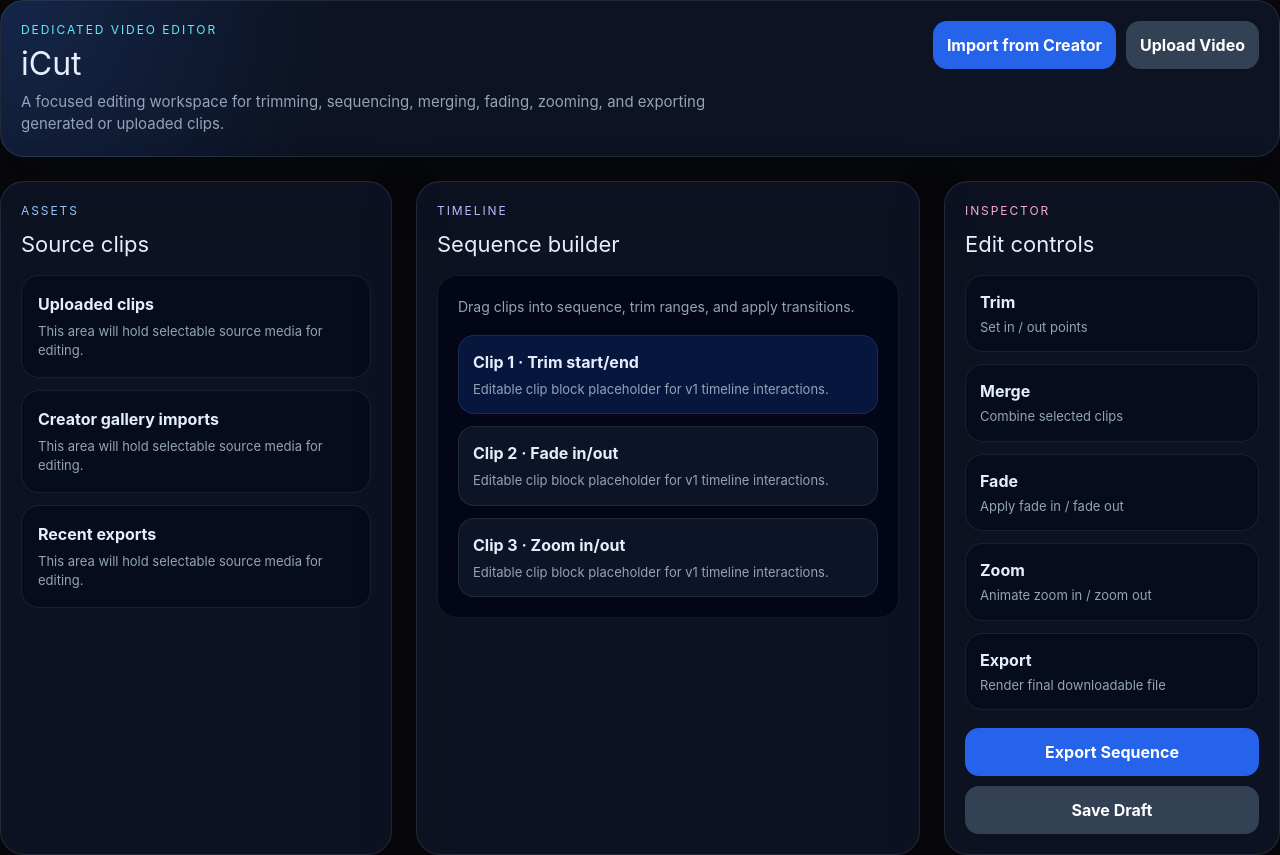
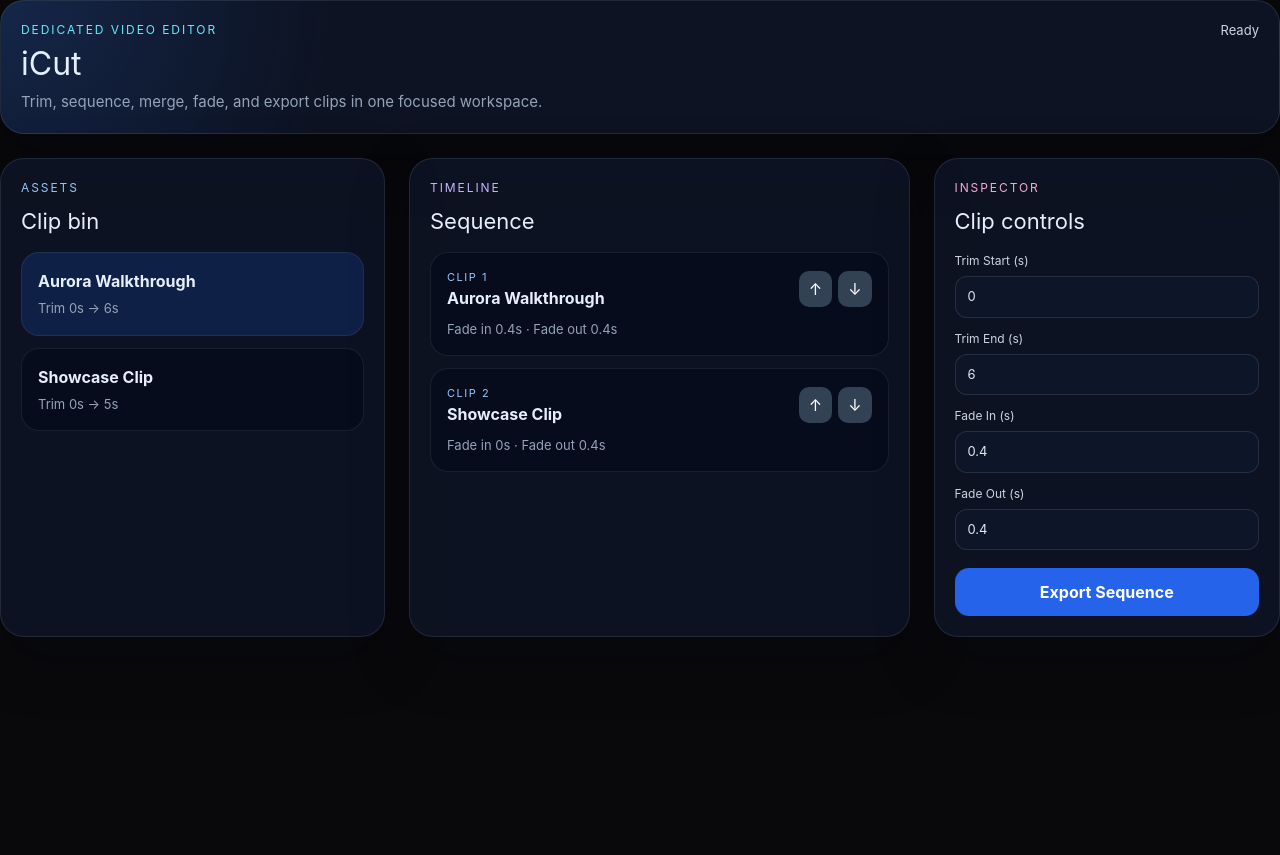
Before and after one commit to mavicair2tw/openai-tw-site, a Next.js app: page /icut in a window 1280 px wide. After the commit the page ends 800 px from the top, so only its background shows below. Built offline with nearby package versions, Linux system fonts and the light colour scheme.

Commit message:
feat(icut): build v1 editor with ffmpeg export

```diff
--- /dev/null
+++ b/src/app/api/icut-export/route.ts
@@ -0,0 +1,96 @@
+import { NextResponse } from 'next/server';
+import { promises as fs } from 'fs';
+import os from 'os';
+import path from 'path';
+import crypto from 'crypto';
+import { execFile } from 'child_process';
+import { promisify } from 'util';
+
+const execFileAsync = promisify(execFile);
+
+type ClipInput = {
+  src: string;
+  trimStart?: number;
+  trimEnd?: number;
+  fadeIn?: number;
+  fadeOut?: number;
+};
+
+async function downloadFile(url: string, filePath: string) {
+  const response = await fetch(url);
+  if (!response.ok) throw new Error(`Failed to download ${url}`);
+  const buffer = Buffer.from(await response.arrayBuffer());
+  await fs.writeFile(filePath, buffer);
+}
+
+export async function POST(req: Request) {
+  const body = await req.json().catch(() => ({}));
+  const clips: ClipInput[] = Array.isArray(body?.clips) ? body.clips : [];
+
+  if (clips.length === 0) {
+    return NextResponse.json({ error: 'No clips provided.' }, { status: 400 });
+  }
+
+  const jobId = crypto.randomUUID();
+  const tempDir = path.join(os.tmpdir(), `icut-export-${jobId}`);
+  await fs.mkdir(tempDir, { recursive: true });
+
+  try {
+    const processedFiles: string[] = [];
+
+    for (let index = 0; index < clips.length; index += 1) {
+      const clip = clips[index];
+      const inputPath = path.join(tempDir, `input-${index}.mp4`);
+      const outputPath = path.join(tempDir, `processed-${index}.mp4`);
+      await downloadFile(clip.src, inputPath);
+
+      const videoFilters: string[] = [];
+      const fadeIn = Math.max(0, Number(clip.fadeIn || 0));
+      const fadeOut = Math.max(0, Number(clip.fadeOut || 0));
+      const trimStart = Math.max(0, Number(clip.trimStart || 0));
+      const trimEnd = Math.max(trimStart, Number(clip.trimEnd || 0));
+      const duration = trimEnd > trimStart ? trimEnd - trimStart : 0;
+
+      if (fadeIn > 0) videoFilters.push(`fade=t=in:st=0:d=${fadeIn}`);
+      if (fadeOut > 0 && duration > fadeOut) videoFilters.push(`fade=t=out:st=${duration - fadeOut}:d=${fadeOut}`);
+
+      const args = ['-y'];
+      if (trimStart > 0) args.push('-ss', String(trimStart));
+      args.push('-i', inputPath);
+      if (duration > 0) args.push('-t', String(duration));
+      if (videoFilters.length > 0) args.push('-vf', videoFilters.join(','));
+      args.push('-c:v', 'libx264', '-c:a', 'aac', outputPath);
+
+      await execFileAsync('/opt/homebrew/bin/ffmpeg', args);
+      processedFiles.push(outputPath);
+    }
+
+    const listFilePath = path.join(tempDir, 'concat.txt');
+    const listContent = processedFiles.map((file) => `file '${file.replace(/'/g, `'\\''`)}'`).join('\n');
+    await fs.writeFile(listFilePath, listContent, 'utf8');
+
+    const finalOutputPath = path.join(tempDir, 'icut-export.mp4');
+    await execFileAsync('/opt/homebrew/bin/ffmpeg', [
+      '-y',
+      '-f', 'concat',
+      '-safe', '0',
+      '-i', listFilePath,
+      '-c', 'copy',
+      finalOutputPath,
+    ]);
+
+    const outputBuffer = await fs.readFile(finalOutputPath);
+    return new Response(outputBuffer, {
+      status: 200,
+      headers: {
+        'Content-Type': 'video/mp4',
+        'Content-Disposition': `attachment; filename="icut-export-${Date.now()}.mp4"`,
+      },
+    });
+  } catch (error) {
+    const message = error instanceof Error ? error.message : 'iCut export failed';
+    return NextResponse.json({ error: message }, { status: 500 });
+  } finally {
+    await fs.rm(tempDir, { recursive: true, force: true }).catch(() => undefined);
+  }
+}
--- a/src/app/icut/page.tsx
+++ b/src/app/icut/page.tsx
@@ -1,4 +1,37 @@
 'use client';
+
+import { useMemo, useState } from 'react';
+
+type Clip = {
+  id: string;
+  title: string;
+  src: string;
+  trimStart: number;
+  trimEnd: number;
+  fadeIn: number;
+  fadeOut: number;
+};
+
+const sampleClips: Clip[] = [
+  {
+    id: 'clip-1',
+    title: 'Aurora Walkthrough',
+    src: 'https://interactive-examples.mdn.mozilla.net/media/cc0-videos/flower.mp4',
+    trimStart: 0,
+    trimEnd: 6,
+    fadeIn: 0.4,
+    fadeOut: 0.4,
+  },
+  {
+    id: 'clip-2',
+    title: 'Showcase Clip',
+    src: 'https://www.w3schools.com/html/mov_bbb.mp4',
+    trimStart: 0,
+    trimEnd: 5,
+    fadeIn: 0,
+    fadeOut: 0.4,
+  },
+];
 
 const cardStyle: React.CSSProperties = {
   background: 'rgba(15,23,42,0.72)',
@@ -8,109 +41,171 @@ const cardStyle: React.CSSProperties = {
   boxShadow: '0 20px 60px rgba(2,6,23,0.28)',
 };
 
-const actionButton: React.CSSProperties = {
-  border: 'none',
-  borderRadius: '14px',
-  padding: '12px 14px',
-  fontWeight: 700,
-  cursor: 'pointer',
+const fieldStyle: React.CSSProperties = {
+  width: '100%',
+  padding: '10px 12px',
+  borderRadius: '12px',
+  border: '1px solid rgba(148,163,184,0.18)',
+  background: 'rgba(15,23,42,0.85)',
+  color: '#e2e8f0',
+  fontSize: '13px',
+  boxSizing: 'border-box',
 };
 
 export default function ICutPage() {
+  const [clips, setClips] = useState<Clip[]>(sampleClips);
+  const [activeId, setActiveId] = useState<string>(sampleClips[0]?.id ?? '');
+  const [isExporting, setIsExporting] = useState(false);
+  const [status, setStatus] = useState('Ready');
+
+  const activeClip = useMemo(() => clips.find((clip) => clip.id === activeId) ?? clips[0], [clips, activeId]);
+
+  const updateClip = (id: string, updates: Partial<Clip>) => {
+    setClips((current) => current.map((clip) => (clip.id === id ? { ...clip, ...updates } : clip)));
+  };
+
+  const moveClip = (id: string, direction: 'up' | 'down') => {
+    setClips((current) => {
+      const index = current.findIndex((clip) => clip.id === id);
+      if (index < 0) return current;
+      const target = direction === 'up' ? index - 1 : index + 1;
+      if (target < 0 || target >= current.length) return current;
+      const next = [...current];
+      [next[index], next[target]] = [next[target], next[index]];
+      return next;
+    });
+  };
+
+  const handleExport = async () => {
+    if (clips.length === 0) return;
+
+    setIsExporting(true);
+    setStatus('Exporting sequence...');
+
+    try {
+      const response = await fetch('/api/icut-export', {
+        method: 'POST',
+        headers: { 'Content-Type': 'application/json' },
+        body: JSON.stringify({ clips }),
+      });
+
+      if (!response.ok) {
+        const errorData = await response.json().catch(() => ({}));
+        throw new Error(errorData?.error || 'Export failed');
+      }
+
+      const blob = await response.blob();
+      const url = URL.createObjectURL(blob);
+      const link = document.createElement('a');
+      link.href = url;
+      link.download = `icut-export-${Date.now()}.mp4`;
+      link.click();
+      URL.revokeObjectURL(url);
+      setStatus('Export complete. Download started.');
+    } catch (error) {
+      console.error(error);
+      setStatus(error instanceof Error ? error.message : 'Export failed');
+      alert(error instanceof Error ? error.message : 'Export failed');
+    } finally {
+      setIsExporting(false);
+    }
+  };
+
   return (
     <div style={{ color: '#e5eefb', display: 'grid', gap: '24px' }}>
-      <section
-        style={{
-          ...cardStyle,
-          background:
-            'radial-gradient(circle at top left, rgba(59,130,246,0.18), transparent 26%), rgba(15,23,42,0.78)',
-        }}
-      >
+      <section style={{ ...cardStyle, background: 'radial-gradient(circle at top left, rgba(59,130,246,0.18), transparent 26%), rgba(15,23,42,0.78)' }}>
         <div style={{ display: 'flex', justifyContent: 'space-between', alignItems: 'flex-start', gap: '20px', flexWrap: 'wrap' }}>
           <div>
-            <div style={{ fontSize: '12px', letterSpacing: '0.16em', textTransform: 'uppercase', color: '#67e8f9', marginBottom: '8px' }}>
-              Dedicated Video Editor
-            </div>
+            <div style={{ fontSize: '12px', letterSpacing: '0.16em', textTransform: 'uppercase', color: '#67e8f9', marginBottom: '8px' }}>Dedicated Video Editor</div>
             <h1 style={{ margin: 0, fontSize: '32px', lineHeight: 1.05 }}>iCut</h1>
             <p style={{ margin: '10px 0 0', maxWidth: '760px', fontSize: '15px', color: '#94a3b8' }}>
-              A focused editing workspace for trimming, sequencing, merging, fading, zooming, and exporting generated or uploaded clips.
+              Trim, sequence, merge, fade, and export clips in one focused workspace.
             </p>
           </div>
-
-          <div style={{ display: 'flex', gap: '10px', flexWrap: 'wrap' }}>
-            <button style={{ ...actionButton, background: '#2563eb', color: '#fff' }}>Import from Creator</button>
-            <button style={{ ...actionButton, background: '#334155', color: '#fff' }}>Upload Video</button>
-          </div>
+          <div style={{ fontSize: '13px', color: '#cbd5e1' }}>{status}</div>
         </div>
       </section>
 
-      <div style={{ display: 'grid', gridTemplateColumns: '1.05fr 1.35fr 0.9fr', gap: '24px' }}>
+      <div style={{ display: 'grid', gridTemplateColumns: '1fr 1.3fr 0.9fr', gap: '24px' }}>
         <section style={cardStyle}>
-          <div style={{ fontSize: '12px', letterSpacing: '0.16em', textTransform: 'uppercase', color: '#93c5fd', marginBottom: '8px' }}>
-            Assets
+          <div style={{ fontSize: '12px', letterSpacing: '0.16em', textTransform: 'uppercase', color: '#93c5fd', marginBottom: '8px' }}>Assets</div>
+          <h2 style={{ margin: '0 0 14px 0', fontSize: '22px' }}>Clip bin</h2>
+          <div style={{ display: 'grid', gap: '12px' }}>
+            {clips.map((clip) => (
+              <button
+                key={clip.id}
+                onClick={() => setActiveId(clip.id)}
+                style={{
+                  textAlign: 'left',
+                  borderRadius: '18px',
+                  padding: '16px',
+                  background: activeId === clip.id ? 'rgba(37,99,235,0.18)' : 'rgba(2,6,23,0.42)',
+                  border: '1px solid rgba(148,163,184,0.12)',
+                  color: '#e5eefb',
+                  cursor: 'pointer',
+                }}
+              >
+                <div style={{ fontWeight: 700, marginBottom: '6px' }}>{clip.title}</div>
+                <div style={{ fontSize: '13px', color: '#94a3b8' }}>Trim {clip.trimStart}s → {clip.trimEnd}s</div>
+              </button>
+            ))}
           </div>
-          <h2 style={{ margin: '0 0 14px 0', fontSize: '22px' }}>Source clips</h2>
+        </section>
+
+        <section style={cardStyle}>
+          <div style={{ fontSize: '12px', letterSpacing: '0.16em', textTransform: 'uppercase', color: '#c4b5fd', marginBottom: '8px' }}>Timeline</div>
+          <h2 style={{ margin: '0 0 14px 0', fontSize: '22px' }}>Sequence</h2>
           <div style={{ display: 'grid', gap: '12px' }}>
-            {['Uploaded clips', 'Creator gallery imports', 'Recent exports'].map((item) => (
-              <div key={item} style={{ borderRadius: '18px', padding: '16px', background: 'rgba(2,6,23,0.42)', border: '1px solid rgba(148,163,184,0.12)' }}>
-                <div style={{ fontWeight: 700, marginBottom: '6px' }}>{item}</div>
-                <div style={{ fontSize: '13px', color: '#94a3b8' }}>This area will hold selectable source media for editing.</div>
+            {clips.map((clip, index) => (
+              <div key={clip.id} style={{ borderRadius: '18px', padding: '16px', background: 'rgba(2,6,23,0.42)', border: '1px solid rgba(148,163,184,0.12)' }}>
+                <div style={{ display: 'flex', justifyContent: 'space-between', alignItems: 'center', marginBottom: '10px' }}>
+                  <div>
+                    <div style={{ fontSize: '11px', textTransform: 'uppercase', letterSpacing: '0.14em', color: '#93c5fd' }}>Clip {index + 1}</div>
+                    <div style={{ fontWeight: 700 }}>{clip.title}</div>
+                  </div>
+                  <div style={{ display: 'flex', gap: '6px' }}>
+                    <button onClick={() => moveClip(clip.id, 'up')} style={{ border: 'none', borderRadius: '10px', padding: '6px 10px', background: '#334155', color: '#fff', cursor: 'pointer' }}>↑</button>
+                    <button onClick={() => moveClip(clip.id, 'down')} style={{ border: 'none', borderRadius: '10px', padding: '6px 10px', background: '#334155', color: '#fff', cursor: 'pointer' }}>↓</button>
+                  </div>
+                </div>
+                <div style={{ fontSize: '13px', color: '#94a3b8' }}>
+                  Fade in {clip.fadeIn}s · Fade out {clip.fadeOut}s
+                </div>
               </div>
             ))}
           </div>
         </section>
 
         <section style={cardStyle}>
-          <div style={{ fontSize: '12px', letterSpacing: '0.16em', textTransform: 'uppercase', color: '#c4b5fd', marginBottom: '8px' }}>
-            Timeline
-          </div>
-          <h2 style={{ margin: '0 0 14px 0', fontSize: '22px' }}>Sequence builder</h2>
+          <div style={{ fontSize: '12px', letterSpacing: '0.16em', textTransform: 'uppercase', color: '#f9a8d4', marginBottom: '8px' }}>Inspector</div>
+          <h2 style={{ margin: '0 0 14px 0', fontSize: '22px' }}>Clip controls</h2>
 
-          <div style={{ borderRadius: '20px', background: '#020617', border: '1px solid rgba(148,163,184,0.12)', padding: '20px', minHeight: '340px' }}>
-            <div style={{ marginBottom: '18px', color: '#94a3b8', fontSize: '14px' }}>
-              Drag clips into sequence, trim ranges, and apply transitions.
+          {activeClip ? (
+            <div style={{ display: 'grid', gap: '12px' }}>
+              <div>
+                <label style={{ display: 'block', marginBottom: '6px', fontSize: '12px', color: '#cbd5e1' }}>Trim Start (s)</label>
+                <input type="number" value={activeClip.trimStart} onChange={(e) => updateClip(activeClip.id, { trimStart: Number(e.target.value) })} style={fieldStyle} />
+              </div>
+              <div>
+                <label style={{ display: 'block', marginBottom: '6px', fontSize: '12px', color: '#cbd5e1' }}>Trim End (s)</label>
+                <input type="number" value={activeClip.trimEnd} onChange={(e) => updateClip(activeClip.id, { trimEnd: Number(e.target.value) })} style={fieldStyle} />
+              </div>
+              <div>
+                <label style={{ display: 'block', marginBottom: '6px', fontSize: '12px', color: '#cbd5e1' }}>Fade In (s)</label>
+                <input type="number" step="0.1" value={activeClip.fadeIn} onChange={(e) => updateClip(activeClip.id, { fadeIn: Number(e.target.value) })} style={fieldStyle} />
+              </div>
+              <div>
+                <label style={{ display: 'block', marginBottom: '6px', fontSize: '12px', color: '#cbd5e1' }}>Fade Out (s)</label>
+                <input type="number" step="0.1" value={activeClip.fadeOut} onChange={(e) => updateClip(activeClip.id, { fadeOut: Number(e.target.value) })} style={fieldStyle} />
+              </div>
             </div>
+          ) : (
+            <div style={{ color: '#94a3b8' }}>Select a clip to edit.</div>
+          )}
 
-            <div style={{ display: 'grid', gap: '12px' }}>
-              {[
-                'Clip 1 · Trim start/end',
-                'Clip 2 · Fade in/out',
-                'Clip 3 · Zoom in/out',
-              ].map((item, index) => (
-                <div key={item} style={{ borderRadius: '16px', padding: '14px', background: index === 0 ? 'rgba(37,99,235,0.18)' : 'rgba(15,23,42,0.9)', border: '1px solid rgba(148,163,184,0.14)' }}>
-                  <div style={{ fontWeight: 700 }}>{item}</div>
-                  <div style={{ marginTop: '6px', fontSize: '13px', color: '#94a3b8' }}>Editable clip block placeholder for v1 timeline interactions.</div>
-                </div>
-              ))}
-            </div>
-          </div>
-        </section>
-
-        <section style={cardStyle}>
-          <div style={{ fontSize: '12px', letterSpacing: '0.16em', textTransform: 'uppercase', color: '#f9a8d4', marginBottom: '8px' }}>
-            Inspector
-          </div>
-          <h2 style={{ margin: '0 0 14px 0', fontSize: '22px' }}>Edit controls</h2>
-
-          <div style={{ display: 'grid', gap: '12px' }}>
-            {[
-              ['Trim', 'Set in / out points'],
-              ['Merge', 'Combine selected clips'],
-              ['Fade', 'Apply fade in / fade out'],
-              ['Zoom', 'Animate zoom in / zoom out'],
-              ['Export', 'Render final downloadable file'],
-            ].map(([title, desc]) => (
-              <div key={title} style={{ borderRadius: '18px', padding: '14px', background: 'rgba(2,6,23,0.42)', border: '1px solid rgba(148,163,184,0.12)' }}>
-                <div style={{ fontWeight: 700, marginBottom: '4px' }}>{title}</div>
-                <div style={{ fontSize: '13px', color: '#94a3b8' }}>{desc}</div>
-              </div>
-            ))}
-          </div>
-
-          <div style={{ display: 'grid', gap: '10px', marginTop: '18px' }}>
-            <button style={{ ...actionButton, background: '#2563eb', color: '#fff' }}>Export Sequence</button>
-            <button style={{ ...actionButton, background: '#334155', color: '#fff' }}>Save Draft</button>
-          </div>
+          <button onClick={handleExport} disabled={isExporting} style={{ marginTop: '18px', width: '100%', border: 'none', borderRadius: '14px', padding: '12px 14px', background: isExporting ? '#475569' : '#2563eb', color: '#fff', fontWeight: 700, cursor: isExporting ? 'not-allowed' : 'pointer' }}>
+            {isExporting ? 'Exporting...' : 'Export Sequence'}
+          </button>
         </section>
       </div>
     </div>
```
